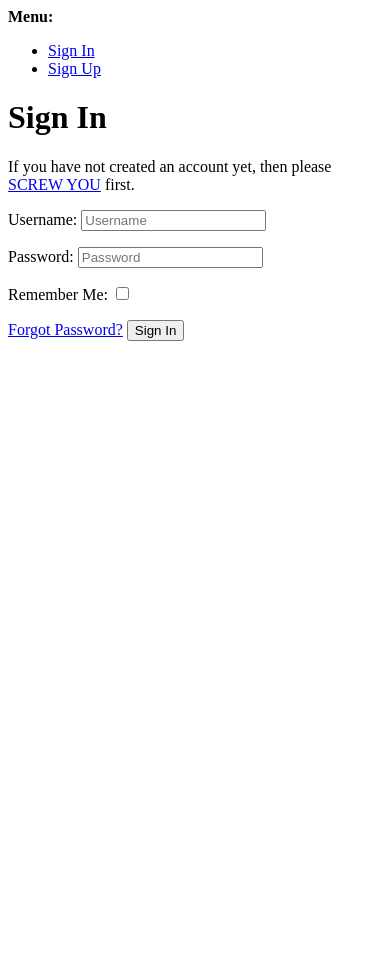
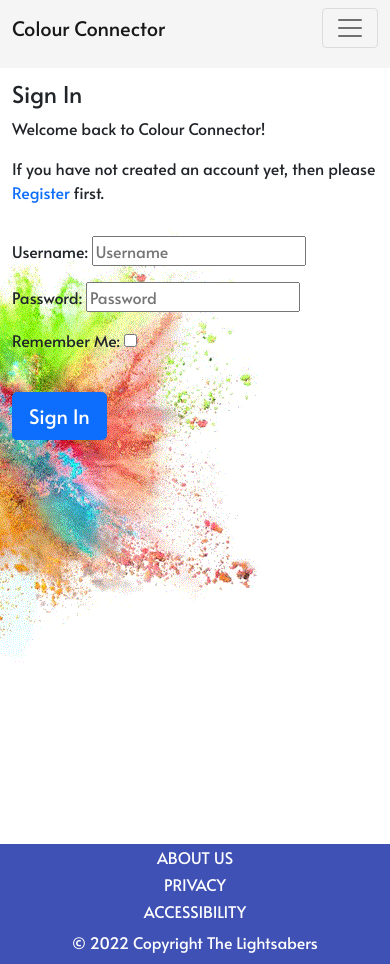
Before and after one commit to Raivis80/colour-connector, a Django app: page /account/login/ in a window 390 px wide. Before the commit the page ends 341 px from the top, so only its background shows below. Run offline with Django 3.2, Linux system fonts and the light colour scheme; some libraries are stand-ins or nearby versions.

Commit message:
merged for pull

```diff
--- a/colour-connector/settings.py
+++ b/colour-connector/settings.py
@@ -127,6 +127,7 @@ USE_TZ = True
 # https://docs.djangoproject.com/en/3.2/howto/static-files/
 
 STATIC_URL = '/static/'
+STATICFILES_DIRS = [os.path.join(BASE_DIR, 'static')]
 
 # Default primary key field type
 # https://docs.djangoproject.com/en/3.2/ref/settings/#default-auto-field
--- a/home/templates/about/about.html
+++ b/home/templates/about/about.html
@@ -1,5 +1,5 @@
 {%  extends 'base.html'  %}
-{% load static %}
+
 {%  block content  %}
 
 <main>
--- /dev/null
+++ b/static/css/style.css
@@ -0,0 +1,152 @@
+body {
+    font-family: 'Alata', sans-serif;
+}
+
+main {
+    padding-top: 16px;
+    padding-bottom: 10px;
+    height: 100vh;
+}
+
+/* Custom styling for nav bar */
+.navbar {
+    padding-bottom: 20px;
+    background-color: whitesmoke;
+}
+
+.navbar-light .navbar-nav .nav-link.active {
+    color: #0277bd;
+    border-bottom: 1px solid;
+}
+
+#navbarNav a:hover {
+    color: #0277bd;
+    letter-spacing: 1px;
+}
+
+/* Custom styling for footer */
+
+#footer {
+    background-color: #3f51b5;
+}
+
+#footer a {
+    text-decoration: none;
+}
+
+#footer a:hover {
+    letter-spacing: 1px;
+}
+
+#footer .btn-primary {
+    border-radius: 50px
+}
+
+#copyright {
+    padding-bottom: 10px;
+}
+
+/* Index.html style rules*/
+
+#background-video {
+    position: absolute;
+    width: 100%;
+    height: 100%;
+    object-fit: fill;
+    /* Give some opacitiy so not too dominating when text laid on top */
+    opacity: 0.7;
+    /* Use z-index so video sits behind the main title text on top */
+    z-index: -1;
+    top: 0;
+}
+
+#intro {
+    position: relative;
+    width: 50%;
+    height: auto;
+    margin: 100px auto 20px auto;
+    /*border: 1px solid red;*/
+}
+
+#buttons {
+    width: 50%;
+    height: 150px;
+    /*border: 1px solid blue;*/
+    margin: 0 auto;
+}
+
+#login-button {
+    float: left;
+}
+
+#signup-button {
+    float: right;
+}
+
+.button {
+    width: 150px;
+    height: 60px;
+}
+
+a {
+    text-decoration: none;
+}
+
+a div {
+    background-color: yellow;
+    border-radius: 10px;
+    padding: 10px;
+}
+
+#intro p {
+    color: blue;
+    font-weight: 500;
+    text-align: center;
+}
+
+#line-break {
+    float: none;
+}
+
+#buttons p {
+    font-size: larger;
+    text-align: center;
+}
+
+#intro, .button {
+    animation: fadeIn 7s;
+    -webkit-animation: fadeIn 7s;
+    -moz-animation: fadeIn 7s;
+    -o-animation: fadeIn 7s;
+    -ms-animation: fadeIn 7s;
+  }
+  @keyframes fadeIn {
+    0% {opacity:0;}
+    100% {opacity:1;}
+  }
+
+  @-moz-keyframes fadeIn {
+    0% {opacity:0;}
+    100% {opacity:1;}
+  }
+
+  @-webkit-keyframes fadeIn {
+    0% {opacity:0;}
+    100% {opacity:1;}
+  }
+
+  @-o-keyframes fadeIn {
+    0% {opacity:0;}
+    100% {opacity:1;}
+  }
+
+  @-ms-keyframes fadeIn {
+    0% {opacity:0;}
+    100% {opacity:1;}
+  }
+
+/* User Account Pages*/
+
+.account-body {
+    background: url('/static/images/colour-explosion-new.gif') no-repeat right center;
+}
--- a/templates/allauth/account/login.html
+++ b/templates/allauth/account/login.html
@@ -1,4 +1,5 @@
-{% extends "account/base.html" %}
+{% extends "base.html" %}
+{% load static %}
 
 {% load i18n %}
 {% load account socialaccount %}
@@ -6,41 +7,33 @@
 {% block head_title %}{% trans "Sign In" %}{% endblock %}
 
 {% block content %}
+<main class="account-body">
+  <div class="container">
+    <div class="row">
+      <div class="col-md-8 mt-5 offset-md-2">
+        <h3>{% trans "Sign In" %}</h3>
 
-<h1>{% trans "Sign In" %}</h1>
-
-{% get_providers as socialaccount_providers %}
-
-{% if socialaccount_providers %}
-<p>{% blocktrans with site.name as site_name %}Please sign in with one
-of your existing third party accounts. Or, <a href="{{ signup_url }}">sign up</a>
-for a {{ site_name }} account and sign in below:{% endblocktrans %}</p>
-
-<div class="socialaccount_ballot">
-
-  <ul class="socialaccount_providers">
-    {% include "socialaccount/snippets/provider_list.html" with process="login" %}
-  </ul>
-
-  <div class="login-or">{% trans 'or' %}</div>
-
+        <p>{% blocktrans %}Welcome back to Colour Connector!</p>
+        <p class="fs-6">If you have not created an account yet, then please <a class="link"
+            href="{{ signup_url }}">Register</a>
+          first.{% endblocktrans %}
+        </p>
       </div>
-
-{% include "socialaccount/snippets/login_extra.html" %}
-
-{% else %}
-<p>{% blocktrans %}If you have not created an account yet, then please
-<a href="{{ signup_url }}">SCREW YOU</a> first.{% endblocktrans %}</p>
-{% endif %}
-
+    </div>
+    <div class="row">
+      <div class="col-md-8 mt-3 offset-md-2">
         <form class="login" method="POST" action="{% url 'account_login' %}">
           {% csrf_token %}
           {{ form.as_p }}
           {% if redirect_field_value %}
           <input type="hidden" name="{{ redirect_field_name }}" value="{{ redirect_field_value }}" />
           {% endif %}
-  <a class="button secondaryAction" href="{% url 'account_reset_password' %}">{% trans "Forgot Password?" %}</a>
-  <button class="primaryAction" type="submit">{% trans "Sign In" %}</button>
+          <button class="btn btn-primary btn-lg mt-4" type="submit">{% trans "Sign In" %}</button>
         </form>
+      </div>
+    </div>
+  </div>
+
+</main>
 
 {% endblock %}
--- a/templates/base.html
+++ b/templates/base.html
@@ -1,8 +1,9 @@
+{%  load static  %}
 <!doctype html>
 <html lang="en">
 
 <head>
-    {% load static %}
+
     <!-- Required meta tags -->
     <meta charset="utf-8" />
     <meta name="viewport" content="width=device-width, initial-scale=1, shrink-to-fit=no" />
@@ -20,12 +21,16 @@
     <!-- Favicon link -->
 
     <!-- Google Fonts link -->
+    <link rel="preconnect" href="https://fonts.googleapis.com">
+    <link rel="preconnect" href="https://fonts.gstatic.com" crossorigin>
+    <link href="https://fonts.googleapis.com/css2?family=Alata&family=Roboto+Mono:wght@400;600&display=swap"
+        rel="stylesheet">
 
     <!-- Fontawesome link -->
     <script src="https://kit.fontawesome.com/b83175b9a4.js" crossorigin="anonymous"></script>
 
     <!-- My CSS link -->
-    <link rel="stylesheet" href="{% static 'css/style.css' %}">
+    <link rel="stylesheet" href="{%  static 'css/style.css'  %}">
 
     <title> Colour Connector
         {% block title %}
@@ -38,7 +43,7 @@
     <nav class="navbar fixed-top navbar-expand-md navbar-light">
         <div class="container">
             <a class="navbar-brand mb-0" href="#" aria-label="Go Home Page">
-                Colour Connectors</a>
+                Colour Connector</a>
             </a>
             <!-- Bootstrap classes to collapse nav bar on smaller screens-->
             <button type="button" data-bs-toggle="collapse" data-bs-target="#navbarNav" class="navbar-toggler"
@@ -77,9 +82,9 @@
         <!-- Footer Grid container -->
         <div class="container">
             <!-- Section Footer Links -->
-            <section class="mt-5">
+            <section>
                 <!-- Grid row-->
-                <div class="row text-center d-flex justify-content-center pt-5">
+                <div class="row text-center d-flex justify-content-center pt-1">
                     <!-- About Us Grid column -->
                     <div class="col-md-3">
                         <h6 class="text-uppercase font-weight-bold">
@@ -104,7 +109,7 @@
             </section>
 
             <!-- Copyright -->
-            <div class="text-center p-3" id="copyright">
+            <div class="text-center" id="copyright">
                 © 2022 Copyright The Lightsabers
             </div>
         </div>
```
Also changed, not shown: colour-connector/static/css/styles.css (deleted, +0 -39 lines), home/templates/home/index.html (+25 -2 lines), templates/allauth/account/signup.html (+20 -4 lines), colour-connector/static/js/scripts.js (deleted), db.sqlite3, home/static/css/styles.css (deleted), home/static/js/scripts.js (deleted), static/images/colour-explosion-new.gif (added), 1 other file. Lines whose indentation alone changed are shown as unchanged.
